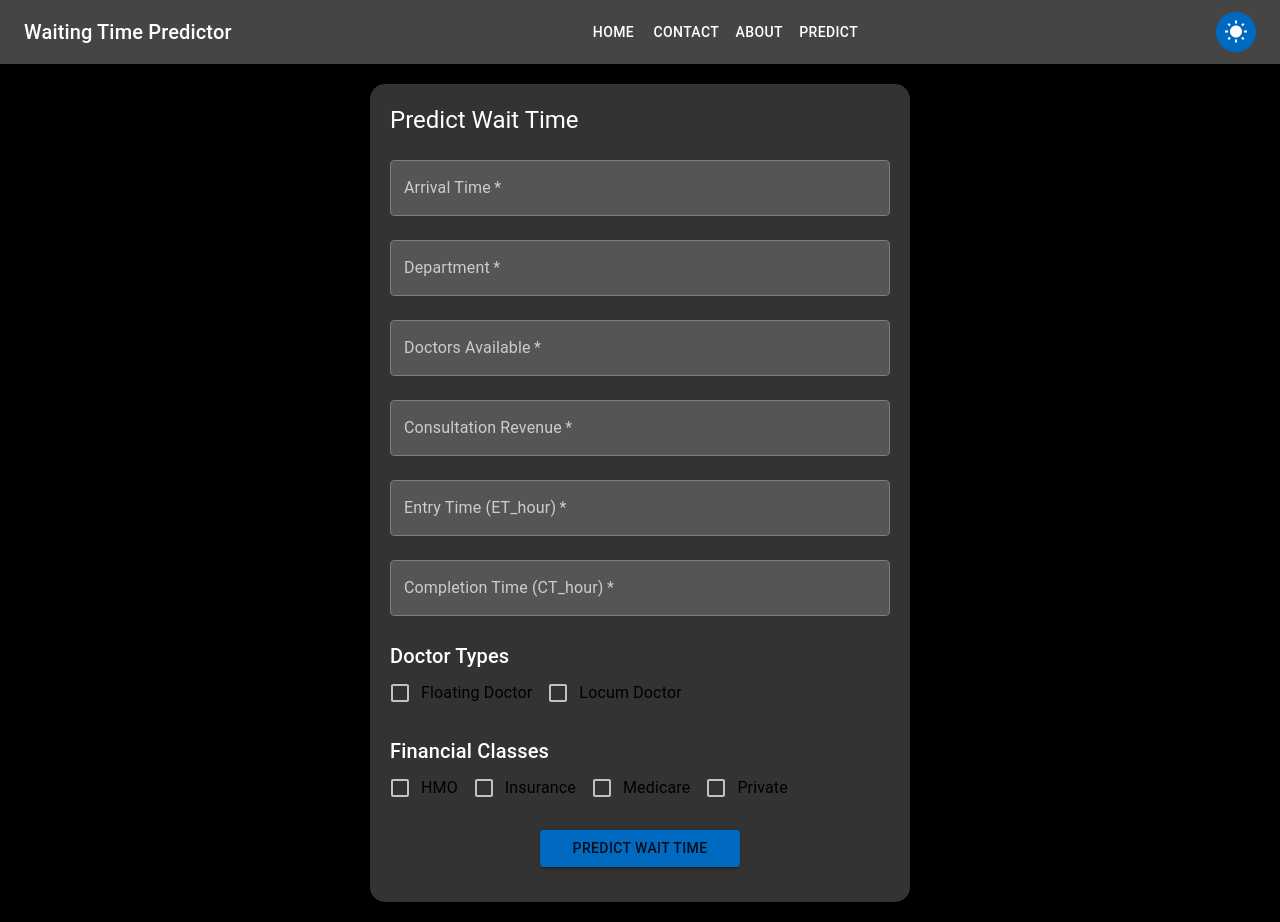
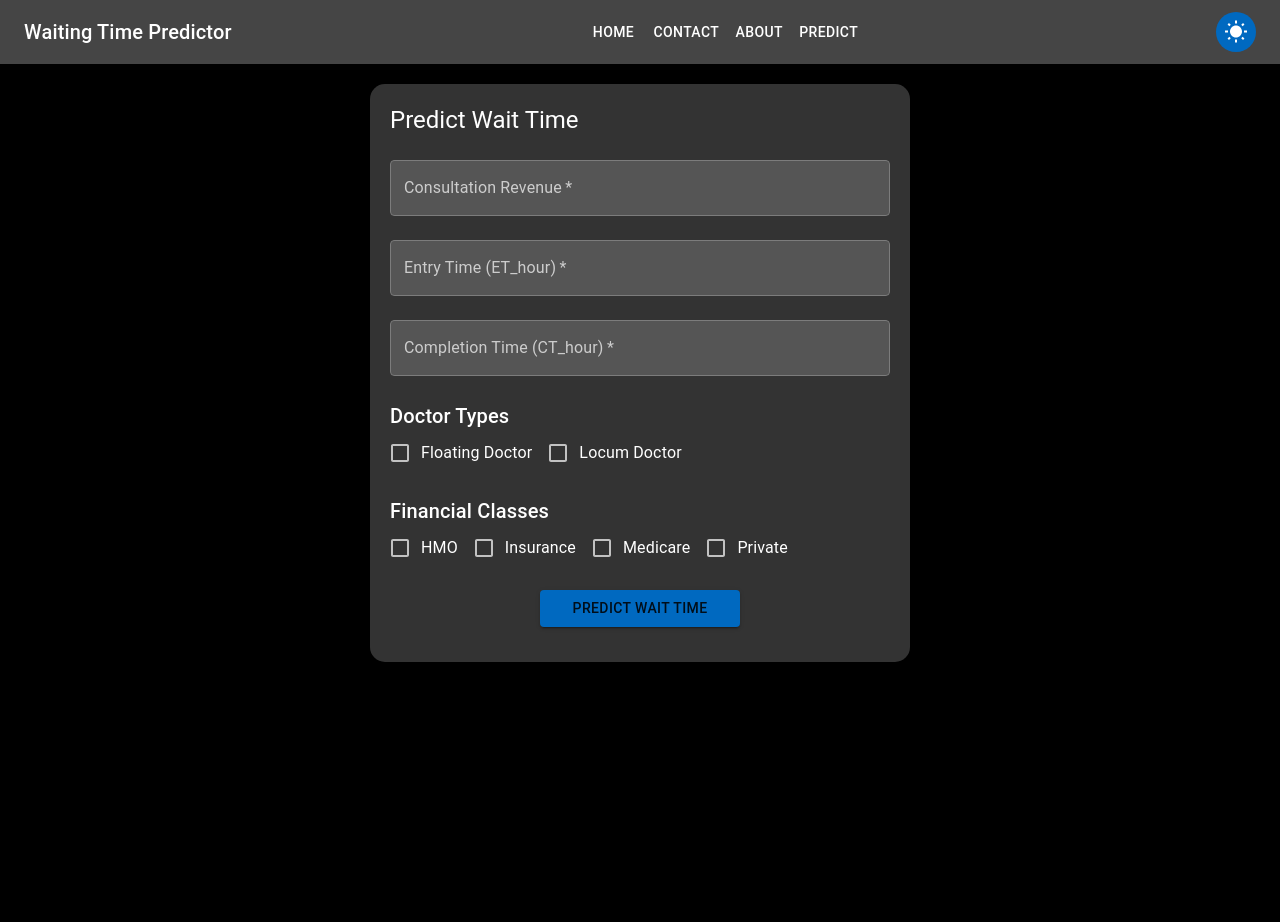
Before and after one commit to abkr020/btp-project2-fruntend, a React (Vite) app: page /predict in a window 1280 px wide. After the commit the page ends 800 px from the top, so only its background shows below. Built offline with nearby package versions, Linux system fonts and the light colour scheme.

Commit message:
working on local

```diff
--- a/src/components/WaitTimeForm.jsx
+++ b/src/components/WaitTimeForm.jsx
@@ -72,7 +72,7 @@ function WaitTimeForm() {
                     Predict Wait Time
                 </Typography>
 
-                <TextField
+                {/* <TextField
                     label="Arrival Time"
                     variant="outlined"
                     name="arrivalTime"
@@ -81,9 +81,9 @@ function WaitTimeForm() {
                     fullWidth
                     required
                     margin="normal"
-                />
+                /> */}
 
-                <TextField
+                {/* <TextField
                     label="Department"
                     variant="outlined"
                     name="department"
@@ -92,9 +92,9 @@ function WaitTimeForm() {
                     fullWidth
                     required
                     margin="normal"
-                />
+                /> */}
 
-                <TextField
+                {/* <TextField
                     label="Doctors Available"
                     variant="outlined"
                     name="doctorsAvailable"
@@ -103,7 +103,7 @@ function WaitTimeForm() {
                     fullWidth
                     required
                     margin="normal"
-                />
+                /> */}
 
                 <TextField
                     label="Consultation Revenue"
@@ -141,7 +141,7 @@ function WaitTimeForm() {
                 />
 
 
-                <Typography variant="h6" mt={2}>
+                <Typography className='doctor-type' variant="h6" mt={2}>
                     Doctor Types
                 </Typography>
                 <FormControlLabel
@@ -165,7 +165,7 @@ function WaitTimeForm() {
                     label="Locum Doctor"
                 />
 
-                <Typography variant="h6" mt={2}>
+                <Typography className='financial-classes' variant="h6" mt={2}>
                     Financial Classes
                 </Typography>
                 <FormControlLabel
--- a/src/styles/WaitTimeForm.css
+++ b/src/styles/WaitTimeForm.css
@@ -67,11 +67,28 @@ button:disabled {
     font-size: 1.2rem;
     color: #1976d2;
 }
+.doctor-type{
+    color: black;
+}
+.financial-classes{
+    color: black;
+}
 
 /* Ensure visibility for dark mode */
 body[data-theme='dark'] .form-container {
     background-color: #333; /* Dark background for the form */
     color: #fff; /* White text in dark mode */
+}
+body[data-theme='dark'] .doctor-type {
+    /* background-color: #333;  */
+    color: #fff; /* White text in dark mode */
+}
+body[data-theme='dark'] .financial-classes {
+    /* background-color: #333;  */
+    color: #fff; /* White text in dark mode */
+}
+body[data-theme='dark'] .MuiFormControlLabel-label {
+    color: #fff; /* Ensures label visibility */
 }
 
 body[data-theme='dark'] input {
@@ -82,3 +99,6 @@ body[data-theme='dark'] input {
 body[data-theme='dark'] button {
     background-color: #0069c0;
 }
+body[data-theme='dark'] button {
+    background-color: #0069c0;
+}
```
